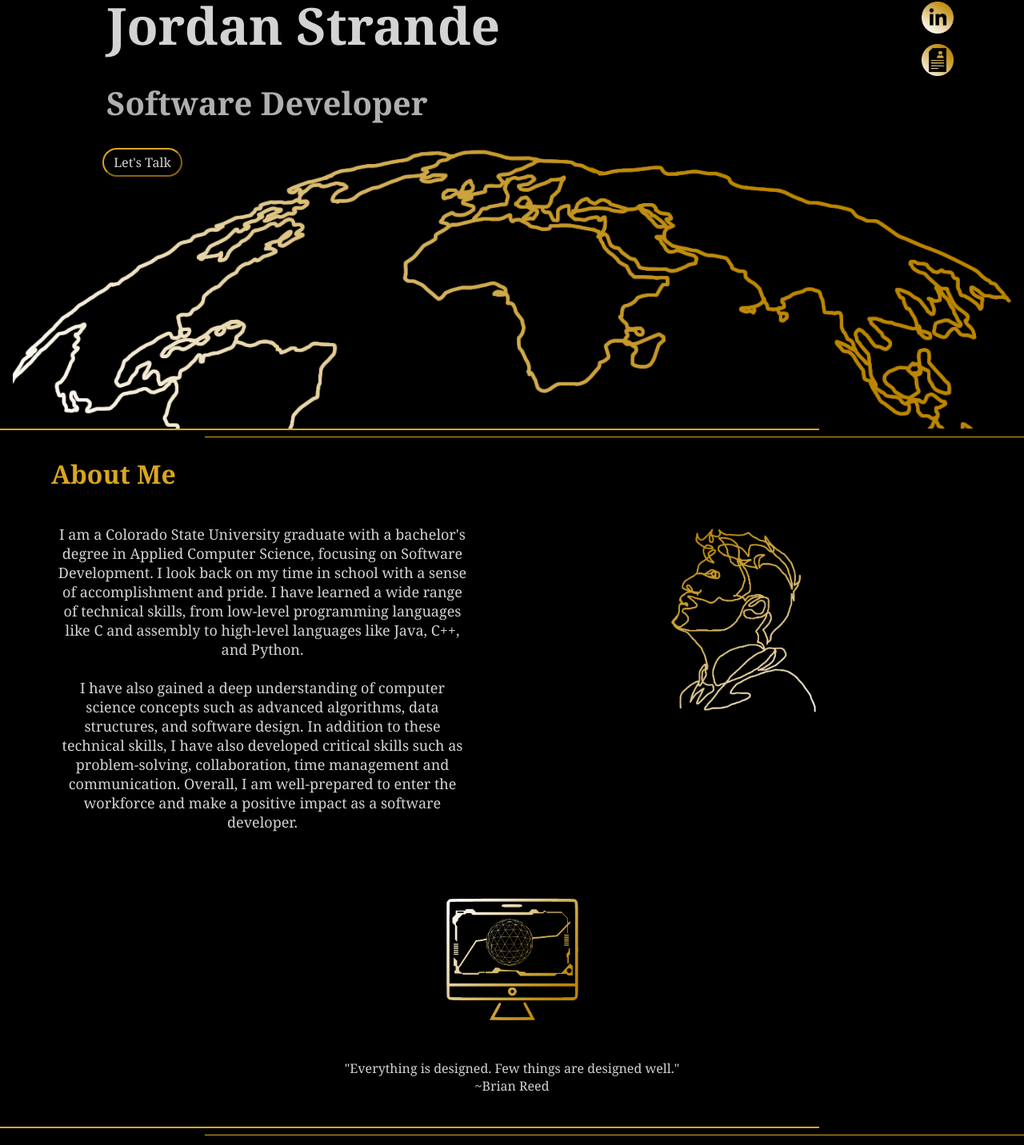
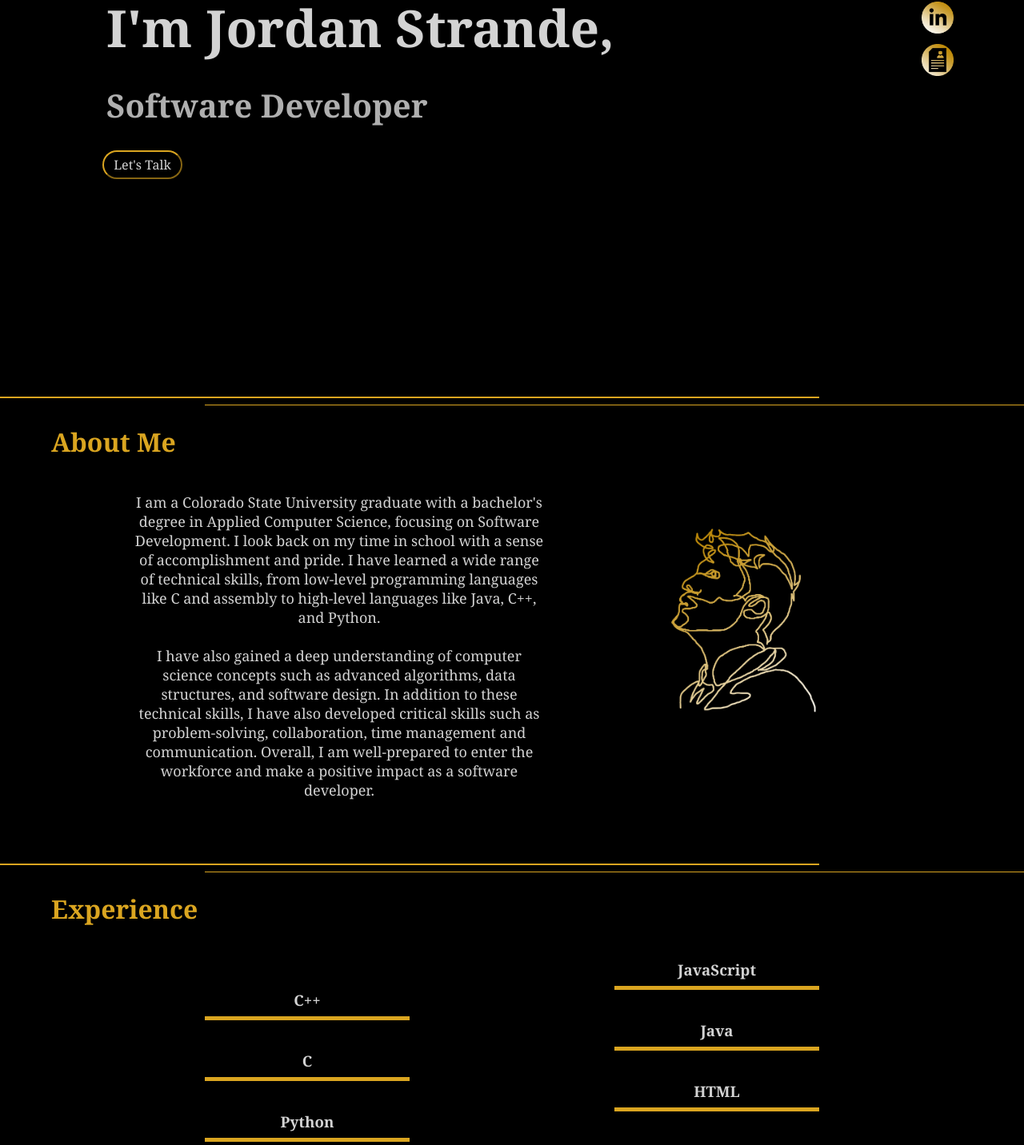
Before and after one commit to jstrande99/jstrande-react, a React (Create React App) app: page / in a window 1280 px wide. Shown: the part 264-1696 px from the top of the page at 80% size. Built offline with nearby package versions, Linux system fonts and the light colour scheme.

Commit message:
Deleted home page photo and about design quote.

```diff
--- a/src/App.css
+++ b/src/App.css
@@ -12,14 +12,14 @@
 .products,
 .sign-up {
   display: flex;
-  height: 90vh;
+  /* height: 90vh; */
   align-items: center;
   justify-content: center;
   font-size: 3rem;
 }
 
 .bodies{
-  height: 90vh;
+  height: 85vh;
   position: relative;
   overflow: hidden;
 }
--- a/src/Pages/About.js
+++ b/src/Pages/About.js
@@ -1,7 +1,6 @@
 import React from 'react';
 import './Style/About.css';
 import HeadShot from './images/headShot.png';
-import Computer from './images/computer.png';
 
 export default function About(){
     return (
@@ -16,12 +15,6 @@ export default function About(){
                         <img src={HeadShot} alt='HeadShot' className='headShot'/>
                     </div>
                 </div>
-                <div className='quote'>
-                    <div className='quoteContainer'>
-                        <img src={Computer} alt='Computer' className='Computer'/>
-                        <p className='quotes'>"Everything is designed. Few things are designed well." <br/>~Brian Reed</p>
-                    </div>
-                </div>
             </div>
         </>
     )
--- a/src/Pages/Home.js
+++ b/src/Pages/Home.js
@@ -1,7 +1,6 @@
 import React from 'react';
 import '../App.css';
 import './Style/Home.css';
-import worlds from './images/world-connected.png';
 import Github from './images/GitHub.png';
 import Insta from './images/instagram.png';
 import LinkedIn from './images/linkedin.png';
@@ -15,19 +14,17 @@ import Contact from './Contact.js';
 
 
 
+
 export default function Home(props) {
     let timeOfday = GetTimeOfDay();
-    // console.log(props.offSetY);
     return (
         <>
             <div className='bodies' id='Home'>
                 <div className='welcomeScreen'>
                     <h2 className='timeOfDay welcomeText'>Good {timeOfday},</h2>
-                    <h3 className='myName welcomeText'>I am</h3>
-                    <h2 className='Jordan welcomeText'>Jordan Strande</h2>
+                    <h2 className='Jordan welcomeText'>I'm Jordan Strande,</h2>
                     <h2 className='engineer welcomeText'>Software Developer</h2>
                     <button className='contactBtn' onClick={() => window.location = 'mailto:strandjordan@gmail.com'}>Let's Talk</button>
-                    <img src={worlds} alt='worlds' className='homeImg'/>
                     <div className='icons'>
                         <a href='https://github.com/jstrande99' target="_blank" rel="noopener noreferrer"><img src={Github} alt='Github' className='iconLink gt'/></a>
                         <a href='https://www.instagram.com/jstrande/' target="_blank" rel="noopener noreferrer"><img src={Insta} alt='Instagram' className='iconLink ins'/></a>
--- a/src/Pages/Style/About.css
+++ b/src/Pages/Style/About.css
@@ -1,6 +1,3 @@
-/* .aboutContainer{
-
-} */
 .About{
     padding-left: 5vh;
     padding-right: 5vh;
@@ -11,33 +8,21 @@
 }
 .paraDiv{
     width: 40vw;
-    margin-left: 2.5vw;
+    margin-left: 10vw;
 }
 .para{
     text-align: center;
     font-size: 18px;
 }
 .imgContainer{
-    width: 50vw;
+    width: 40vw;
 }
 .headShot{
     transform: scalex(-1);
     height: 30vh;
     position: absolute;
     left: 65vw;
-}
-.quote{
-    width: 100vw;
-    height: auto;
-    text-align: center;
-    justify-content: center;
-    align-items: center;
-    padding-bottom: 5vh;
-}
-.quoteContainer{
-    width: 60vw;
-    position: relative;
-    left: 20vw;
+    top: 5vh;
 }
 .Computer{
     height: 20vh;
@@ -46,6 +31,7 @@
 @media screen and (max-width: 960px) {
     .paraDiv{
         width: 100vw;
+        margin-left: 3vw;
     }
     .imgContainer{
         display: none;
--- a/src/Pages/Style/Home.css
+++ b/src/Pages/Style/Home.css
@@ -5,7 +5,7 @@
     flex-direction: column;
     position: relative;
     height: 100%;
-    top: 0rem;
+    top: 5vh;
 }
 .icons{
     display: flex;
```
